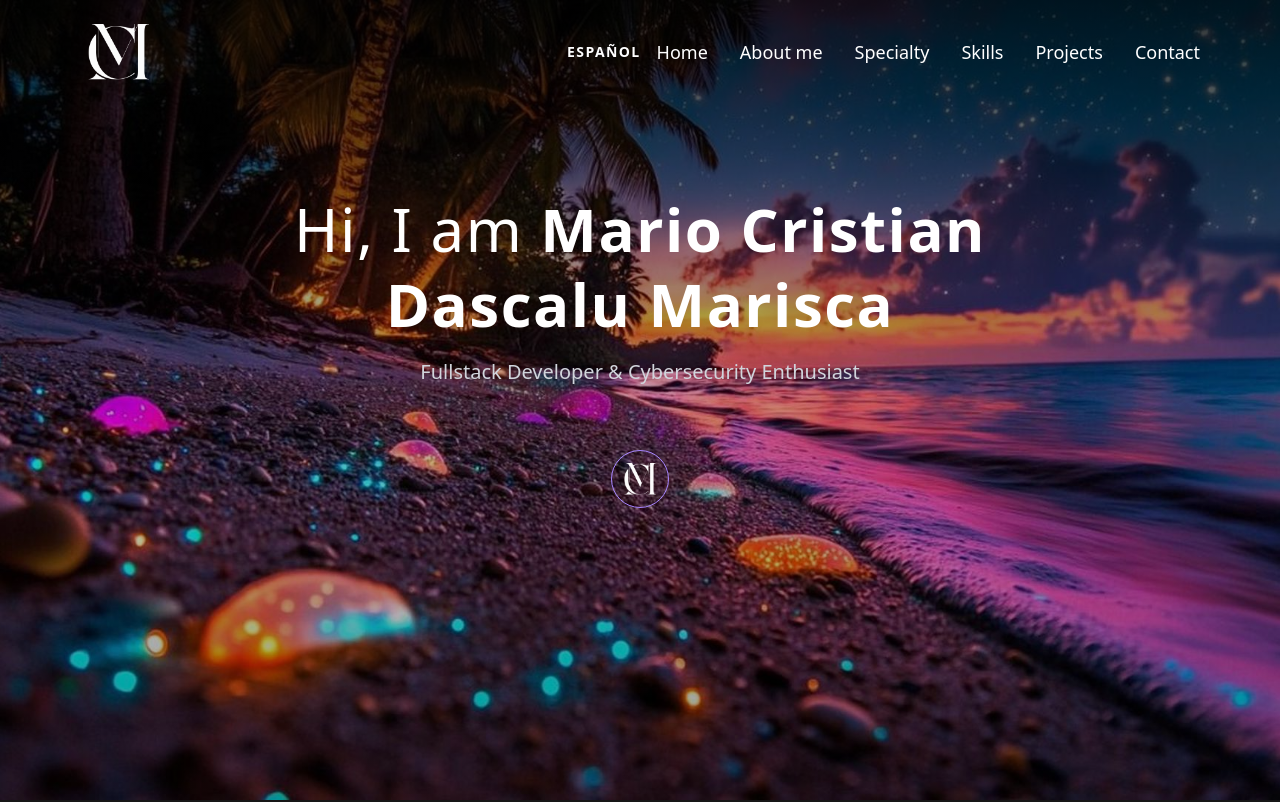
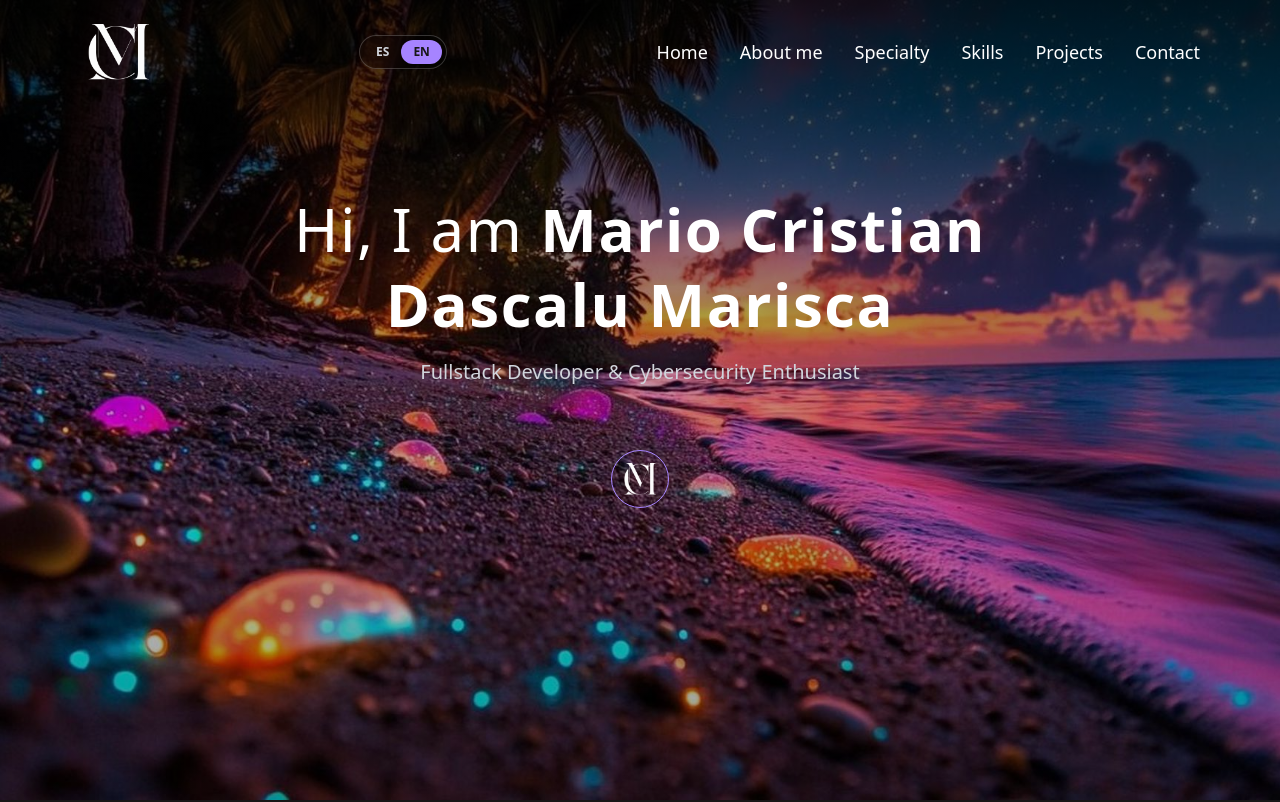
Before and after one commit to MC-19/Front-PortFolio, a Vue app: page / in a window 1280 px wide. Shown: the top 802 px of the page. Built offline with nearby package versions, Linux system fonts and the light colour scheme.

Commit message:
feat: Introduce GymLab PWA project with updated descriptions and refactor the navbar's language selection UI.

```diff
--- a/src/components/Navbar.vue
+++ b/src/components/Navbar.vue
@@ -15,14 +15,28 @@
         />
       </a>
 
-      <!-- Lenguaje -->
+      <!-- Controles: Idioma y Menú -->
+      <div class="flex items-center gap-4 ml-auto md:ml-0">
+        <!-- Selector Idioma (Tipo Pill) -->
+        <div
+          class="flex items-center backdrop-blur-md rounded-full p-1 border transition-colors duration-300"
+          :class="opacity > 0.5 || isMobile ? 'bg-neutral-200/50 border-neutral-300' : 'bg-black/20 border-white/20'"
+        >
           <button
-        @click="toggleLanguage"
-        class="md:mr-4 ml-auto mr-4 font-bold text-sm tracking-widest uppercase transition-colors"
-        :class="textColor"
+            @click="setLanguage('es')"
+            class="px-3 py-1 text-xs font-bold rounded-full transition-all duration-300"
+            :class="locale === 'es' ? 'bg-violet-400 text-neutral-900 shadow-sm' : (opacity > 0.5 || isMobile ? 'text-neutral-600 hover:text-neutral-900' : 'text-gray-300 hover:text-white')"
           >
-        {{ $t('nav.lang') }}
+            ES
           </button>
+          <button
+            @click="setLanguage('en')"
+            class="px-3 py-1 text-xs font-bold rounded-full transition-all duration-300"
+            :class="locale === 'en' ? 'bg-violet-400 text-neutral-900 shadow-sm' : (opacity > 0.5 || isMobile ? 'text-neutral-600 hover:text-neutral-900' : 'text-gray-300 hover:text-white')"
+          >
+            EN
+          </button>
+        </div>
 
         <!-- Botón hamburguesa -->
         <button
@@ -32,13 +46,14 @@
         >
           <i :class="menuOpen ? 'fa-solid fa-xmark' : 'fa-solid fa-bars'"></i>
         </button>
+      </div>
 
       <!-- Menú navegación -->
       <ul
         :class="[
-          'transition-all duration-300 md:flex space-x-8',
+          'transition-all duration-300 md:flex md:items-center space-x-0 md:space-x-8',
           menuOpen
-            ? 'absolute top-full left-0 w-full flex flex-col bg-violet-100/90 backdrop-blur-md px-6 py-4 md:static md:flex-row md:bg-transparent'
+            ? 'absolute top-full left-0 w-full flex flex-col gap-4 bg-violet-100/95 backdrop-blur-md px-6 py-6 border-b border-violet-200 md:static md:flex-row md:bg-transparent md:border-none md:gap-0 md:p-0'
             : 'hidden md:flex'
         ]"
       >
@@ -59,10 +74,9 @@ import { useI18n } from 'vue-i18n'
 
 const { locale } = useI18n()
 
-function toggleLanguage() {
-  const newLocale = locale.value === 'es' ? 'en' : 'es'
-  locale.value = newLocale
-  localStorage.setItem('user-locale', newLocale)
+function setLanguage(lang: 'es' | 'en') {
+  locale.value = lang
+  localStorage.setItem('user-locale', lang)
 }
 
 const scrollY = ref(0)
--- a/src/locales/en.json
+++ b/src/locales/en.json
@@ -47,8 +47,8 @@
     "coming_soon": "Coming Soon",
     "desc_grupoclavd_short": "Signage and installations company operating nationally and internationally.",
     "desc_grupoclavd_long": "Signage and installations company operating nationally and internationally. Website developed with Wix, focused on showcasing visual campaigns, services, and completed installations.",
-    "desc_mc_short": "Platform for professional software development, currently under construction.",
-    "desc_mc_long": "Personal project for the development of digital solutions. This platform will serve as the foundation for future software projects oriented towards SMEs and freelancers. Currently under construction."
+    "desc_gymlab_short": "Progressive Web App (PWA) for gym workout tracking, routine management, and progression.",
+    "desc_gymlab_long": "Progressive Web App aimed at sports training management. It allows planning routines, logging sets (weight, reps, RIR), and applying the progressive overload principle with an advanced offline data retention system using LocalStorage."
   },
   "contact": {
     "title": "Get In Touch",
--- a/src/locales/es.json
+++ b/src/locales/es.json
@@ -47,8 +47,8 @@
     "coming_soon": "Próximamente",
     "desc_grupoclavd_short": "Empresa de rotulación e instalaciones operando a nivel nacional e internacional.",
     "desc_grupoclavd_long": "Empresa de rotulación e instalaciones que opera a nivel nacional e internacional. Página web desarrollada con Wix, orientada a mostrar campañas visuales, servicios e instalaciones realizadas.",
-    "desc_mc_short": "Plataforma para el desarrollo de software profesional, actualmente en construcción.",
-    "desc_mc_long": "Proyecto personal para el desarrollo de soluciones digitales. Esta plataforma servirá como base para futuros proyectos de software orientados a pymes y autónomos. Actualmente en construcción."
+    "desc_gymlab_short": "Aplicación Web Progresiva (PWA) de entrenamiento en el gimnasio, con gestión de rutinas y progresión.",
+    "desc_gymlab_long": "Aplicación Web Progresiva orientada a la gestión de entrenamientos deportivos. Permite planificar rutinas, registrar series (peso, repeticiones, RIR) y aplicar el principio de sobrecarga progresiva con un sistema avanzado de retención de datos offline mediante LocalStorage."
   },
   "contact": {
     "title": "Get In Touch",
--- a/src/pages/Projects.vue
+++ b/src/pages/Projects.vue
@@ -124,13 +124,13 @@ const projectsList = computed<ProjectInfo[]>(() => [
     link: 'https://grupoclavd.com'
   },
   {
-    id: 'mcsoftware',
-    image: '/images/mc_software_instagram.png',
-    title: 'MC-Software (' + t('projects.coming_soon') + ')',
-    shortDesc: t('projects.desc_mc_short'),
-    longDesc: t('projects.desc_mc_long'),
-    tags: ['Vue', 'Tailwind', 'Node.js', 'TypeScript'],
-    disabled: true
+    id: 'gymlab',
+    image: '/images/gymlab.png',
+    title: 'GymLab PWA',
+    shortDesc: t('projects.desc_gymlab_short'),
+    longDesc: t('projects.desc_gymlab_long'),
+    tags: ['React', 'PWA', 'React Router', 'Lucide'],
+    link: 'https://gym-lab-seven.vercel.app/'
   }
 ]);
 
```
Also changed, not shown: public/images/gymlab.png (added). Lines whose indentation alone changed are shown as unchanged.
